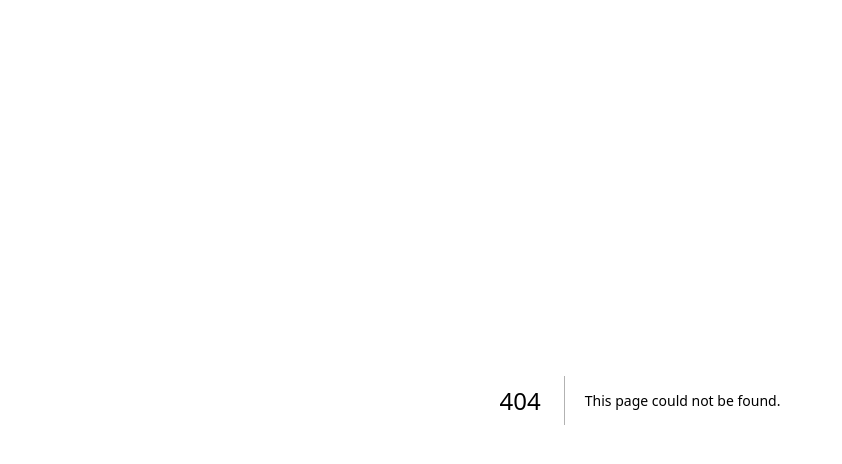
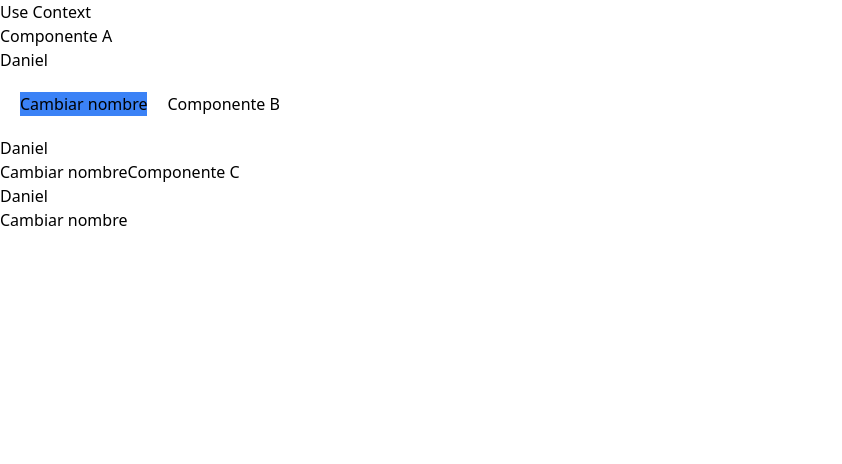
Before and after one commit to 2022B-web-avanzada-soft/velastegui-santamaria-alex-daniel, a Next.js app in the folder react-nextjs/: page /e_use_context in a window 1280 px wide. Before the commit this address had no page. Shown: the top 464 px of the page, without its empty margins (0-842 px from the left). Built offline with nearby package versions, Linux system fonts and the light colour scheme.

Commit message:
[IMP][DV] useContext

```diff
--- /dev/null
+++ b/react-nextjs/components/e_use_context/ContenedorContext.tsx
@@ -0,0 +1,8 @@
+import {createContext, Dispatch, SetStateAction} from "react";
+
+export const ContenedorContext = createContext({} as ContenedorContextObject);
+
+export interface ContenedorContextObject {
+    nombreUsuario: string;
+    setNombreUsuario: Dispatch<SetStateAction<string>>
+}
--- /dev/null
+++ b/react-nextjs/components/e_use_context/EComponenteA.tsx
@@ -0,0 +1,28 @@
+import {useContext, useEffect} from "react";
+import {ContenedorContext} from "./ContenedorContext";
+import EComponenteB from "./EComponenteB";
+
+export default function (){
+    const contenedorContext = useContext(ContenedorContext);
+    useEffect(
+        () => {
+            console.log("Cambio en algun lado el nombre de usuario: ", contenedorContext.nombreUsuario);
+        },
+        [contenedorContext.nombreUsuario]
+    )
+    return (
+        <>
+            Componente A
+            <p>
+                {contenedorContext.nombreUsuario}
+            </p>
+            <button className="bg-blue-500 m-5" onClick={(e) => {
+                e.preventDefault();
+                contenedorContext.setNombreUsuario("CompA");
+            }}>
+                Cambiar nombre
+            </button>
+            <EComponenteB/>
+        </>
+    )
+}
--- /dev/null
+++ b/react-nextjs/components/e_use_context/EComponenteB.tsx
@@ -0,0 +1,22 @@
+import {useContext} from "react";
+import {ContenedorContext} from "./ContenedorContext";
+import EComponenteC from "./EComponenteC";
+
+export default function (){
+    const contenedorContext = useContext(ContenedorContext);
+    return (
+        <>
+            Componente B
+            <p>
+                {contenedorContext.nombreUsuario}
+            </p>
+            <button onClick={(e) => {
+                e.preventDefault();
+                contenedorContext.setNombreUsuario("CompB");
+            }}>
+                Cambiar nombre
+            </button>
+            <EComponenteC/>
+        </>
+    )
+}
--- /dev/null
+++ b/react-nextjs/components/e_use_context/EComponenteC.tsx
@@ -0,0 +1,20 @@
+import {useContext} from "react";
+import {ContenedorContext} from "./ContenedorContext";
+
+export default function (){
+    const contenedorContext = useContext(ContenedorContext);
+    return (
+        <>
+            Componente C
+            <p>
+                {contenedorContext.nombreUsuario}
+            </p>
+            <button onClick={(e) => {
+                e.preventDefault();
+                contenedorContext.setNombreUsuario("CompC");
+            }}>
+                Cambiar nombre
+            </button>
+        </>
+    )
+}
--- /dev/null
+++ b/react-nextjs/components/e_use_context/EContenedor.tsx
@@ -0,0 +1,15 @@
+import {ContenedorContext, ContenedorContextObject} from "./ContenedorContext";
+import {useState} from "react";
+import EComponenteA from "./EComponenteA";
+
+export default function (){
+    const [nombreUsuario, setNombreUsuario] = useState("Daniel");
+    const contenedorContext: ContenedorContextObject = {nombreUsuario, setNombreUsuario};
+    return(
+        <>
+            <ContenedorContext.Provider value={contenedorContext}>
+                <EComponenteA/>
+            </ContenedorContext.Provider>
+        </>
+    )
+}
--- /dev/null
+++ b/react-nextjs/pages/e_use_context.tsx
@@ -0,0 +1,11 @@
+import HookCustom from "../components/d_hook_custom/HookCustom";
+import EContenedor from "../components/e_use_context/EContenedor";
+
+export default function () {
+    return (
+        <>
+            <h1>Use Context</h1>
+            <EContenedor/>
+        </>
+    )
+}
```
